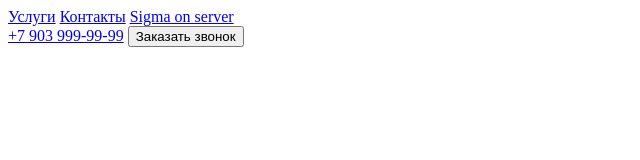
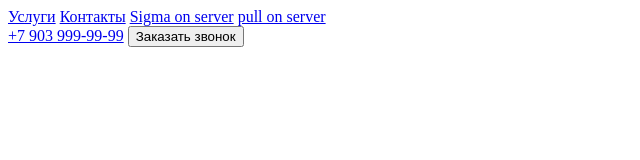
Before and after one commit to Dogkentt/gitstart, a plain HTML site: page index.html in a window 1280 px wide. Shown: the whole page, without its empty margins (0-640 px from the left). Drawn offline with Linux system fonts and the light colour scheme.

Commit message:
pull on server

```diff
--- a/index.html
+++ b/index.html
@@ -13,6 +13,7 @@
             <a href="#services">Услуги</a>
             <a href="#contacts">Контакты</a>
             <a href="#contacts">Sigma on server</a>
+            <a href="#contacts">pull on server</a>
         </nav>
         <div>
             <a href="tel:+79039999999">+7 903 999-99-99</a>
```
